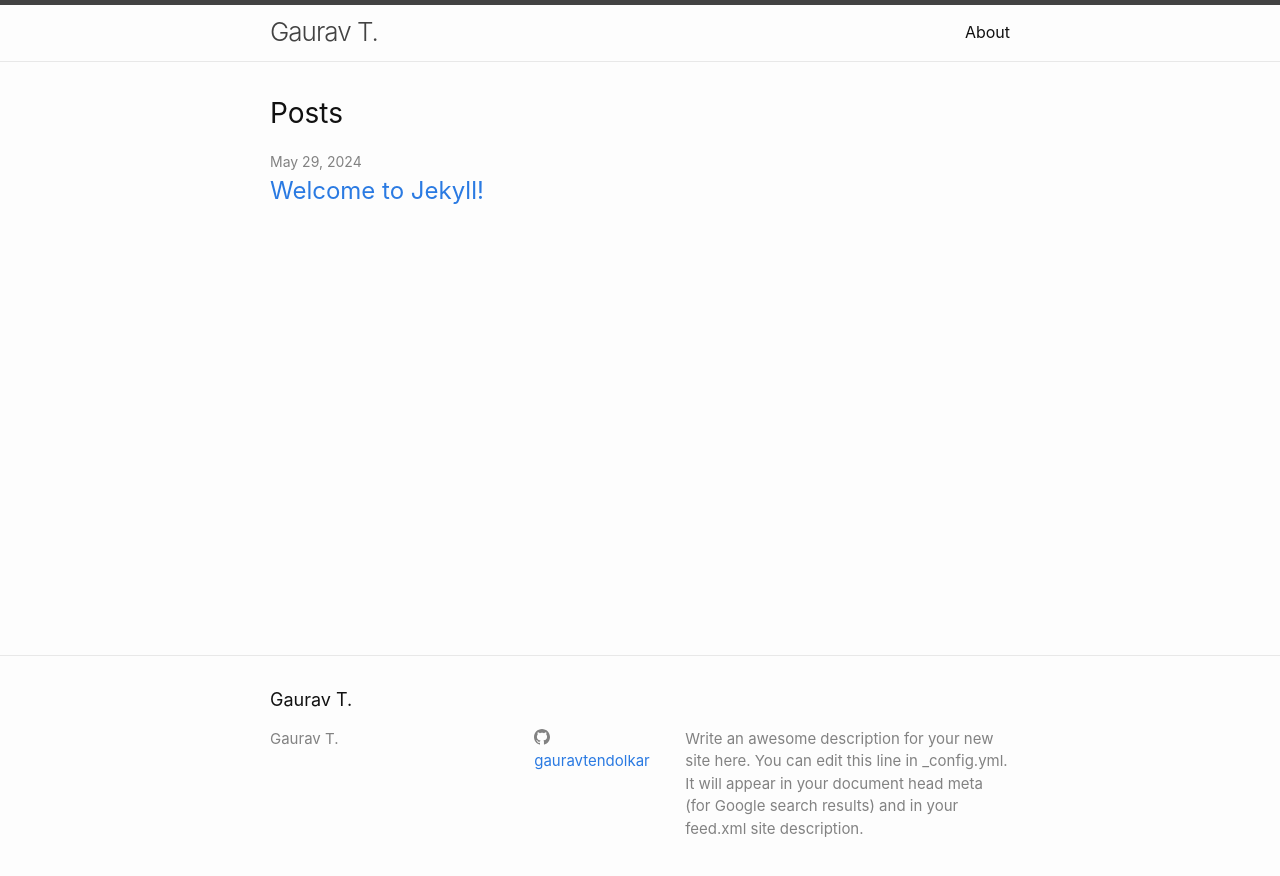
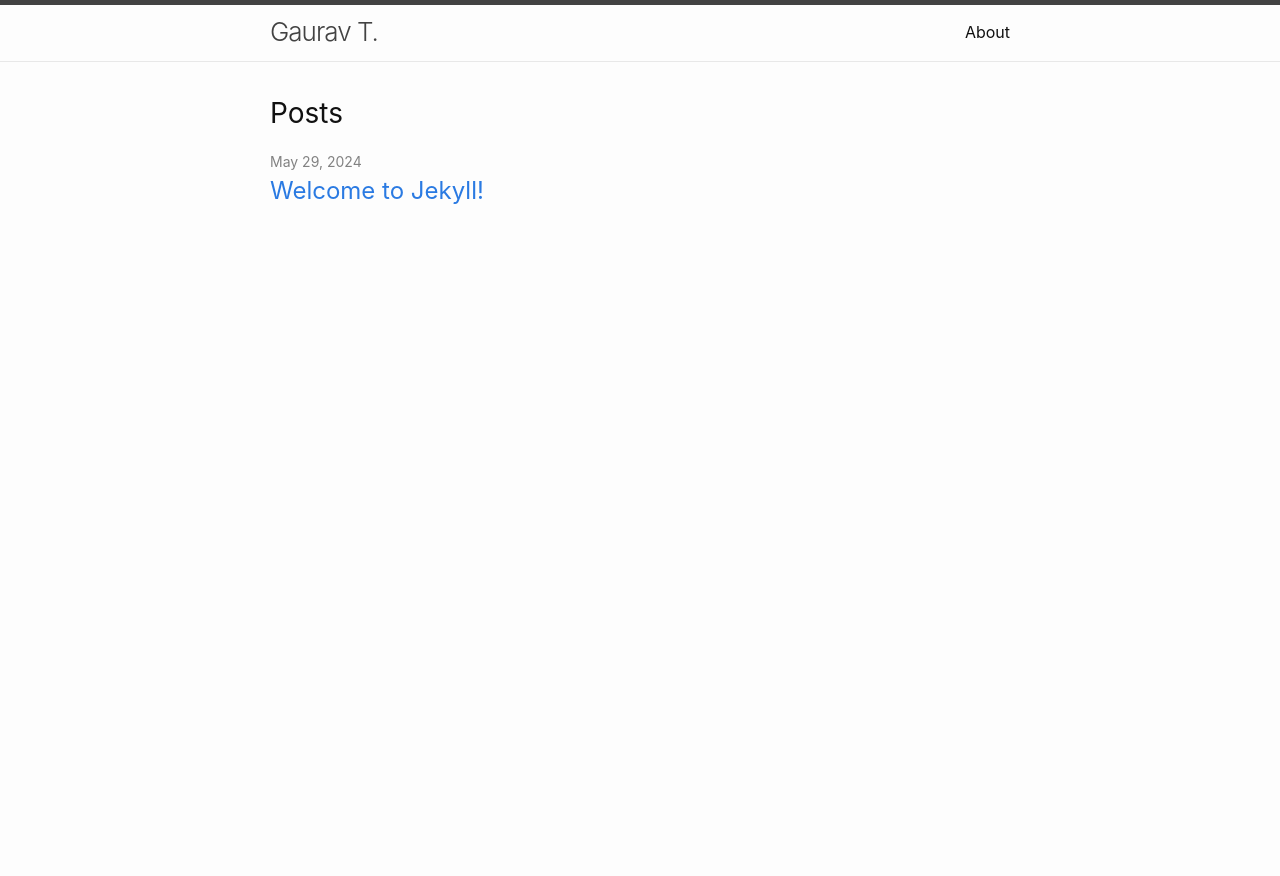
Before and after one commit to gauravtendolkar/gauravtendolkar.github.io, a Jekyll site: the page built from docs/index.markdown, in a window 1280 px wide. Shown: the top 876 px of the page. Built offline with Jekyll 4.4.1, drawn with Linux system fonts in a browser that asks for light colours.

Commit message:
initial commit

```diff
--- a/docs/_config.yml
+++ b/docs/_config.yml
@@ -20,10 +20,7 @@
 
 title: Gaurav T.
 email:
-description: >- # this means to ignore newlines until "baseurl:"
-  Write an awesome description for your new site here. You can edit this
-  line in _config.yml. It will appear in your document head meta (for
-  Google search results) and in your feed.xml site description.
+description:
 baseurl: "" # the subpath of your site, e.g. /blog
 url: "https://gauravtendolkar.github.io" # the base hostname & protocol for your site, e.g. http://example.com
 twitter_username:
--- a/docs/_layouts/default.html
+++ b/docs/_layouts/default.html
@@ -13,7 +13,7 @@
       </div>
     </main>
 
-    {%- include footer.html -%}
+    <!-- {%- include footer.html -%} -->
 
   </body>
 
```
